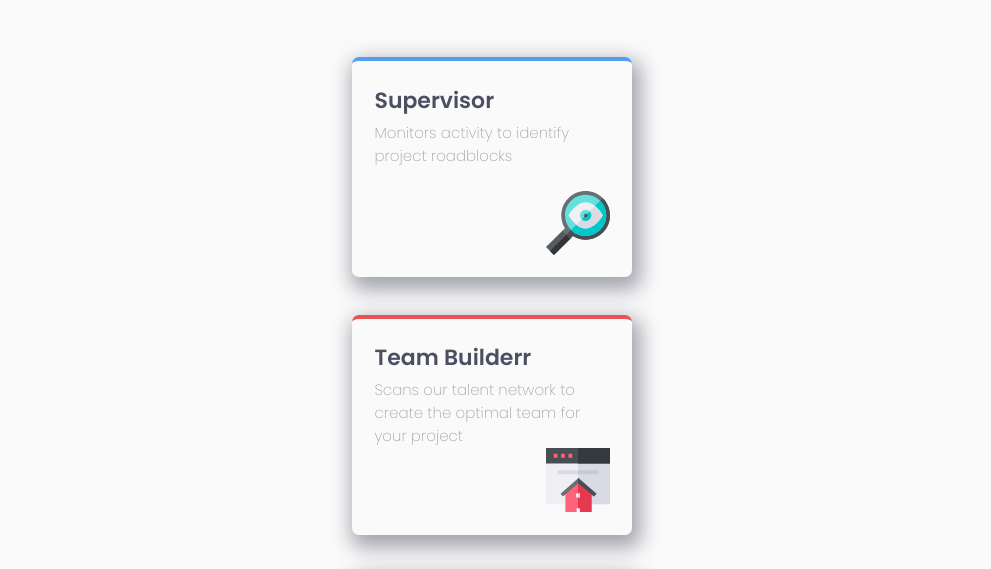
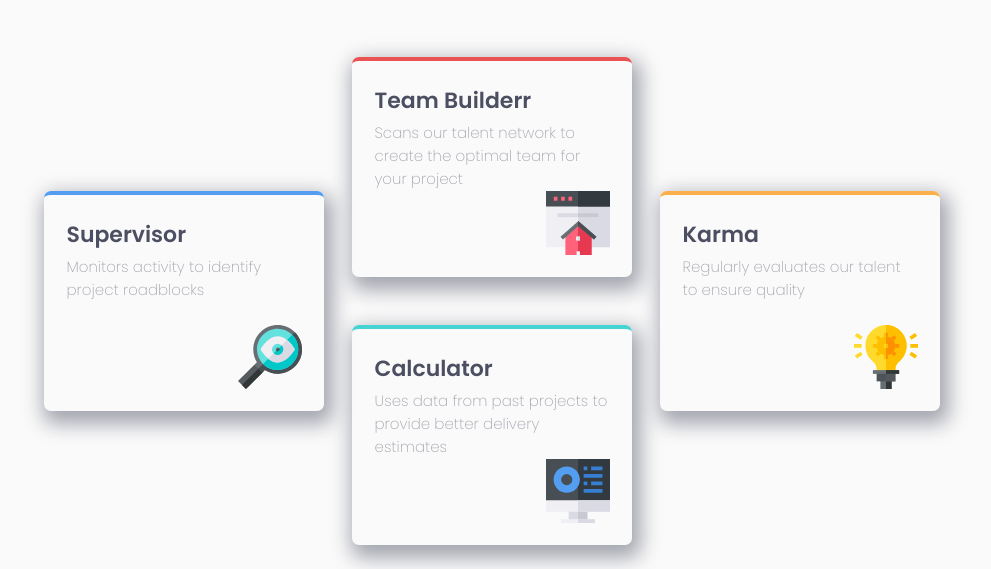
Before and after one commit to AlwinJun/four-card-feature-section-master, a plain HTML site: page index.html in a window 1280 px wide. Shown: the part 199-768 px from the top of the page, without its empty margins (148-1139 px from the left). Drawn offline with Linux system fonts and the light colour scheme.

Commit message:
Add desktop layout

```diff
--- a/css/style.css
+++ b/css/style.css
@@ -94,7 +94,31 @@ header .subtitle {
   right: 1.5em;
 }
 
+/* Desktop Layout */
 
+@media (min-width: 750px) {
+  .col {
+    display: grid;
+    grid-template-columns: repeat(3, 1fr);
+    grid-template-rows: repeat(4, 110px);
+    gap: 1.6em;
+  }
+
+  #team-builder {
+    grid-column: 2 / 3;
+    grid-row: 1 / span 2;
+  }
+
+  #supervisor,
+  #karma {
+    grid-row: 2/4;
+  }
+
+  #calculator {
+    grid-column: 2 / 3;
+    grid-row: 3 /span 2;
+  }
+}
 
 #supervisor {
   border-top: 4px solid hsl(212, 86%, 64%);
```
